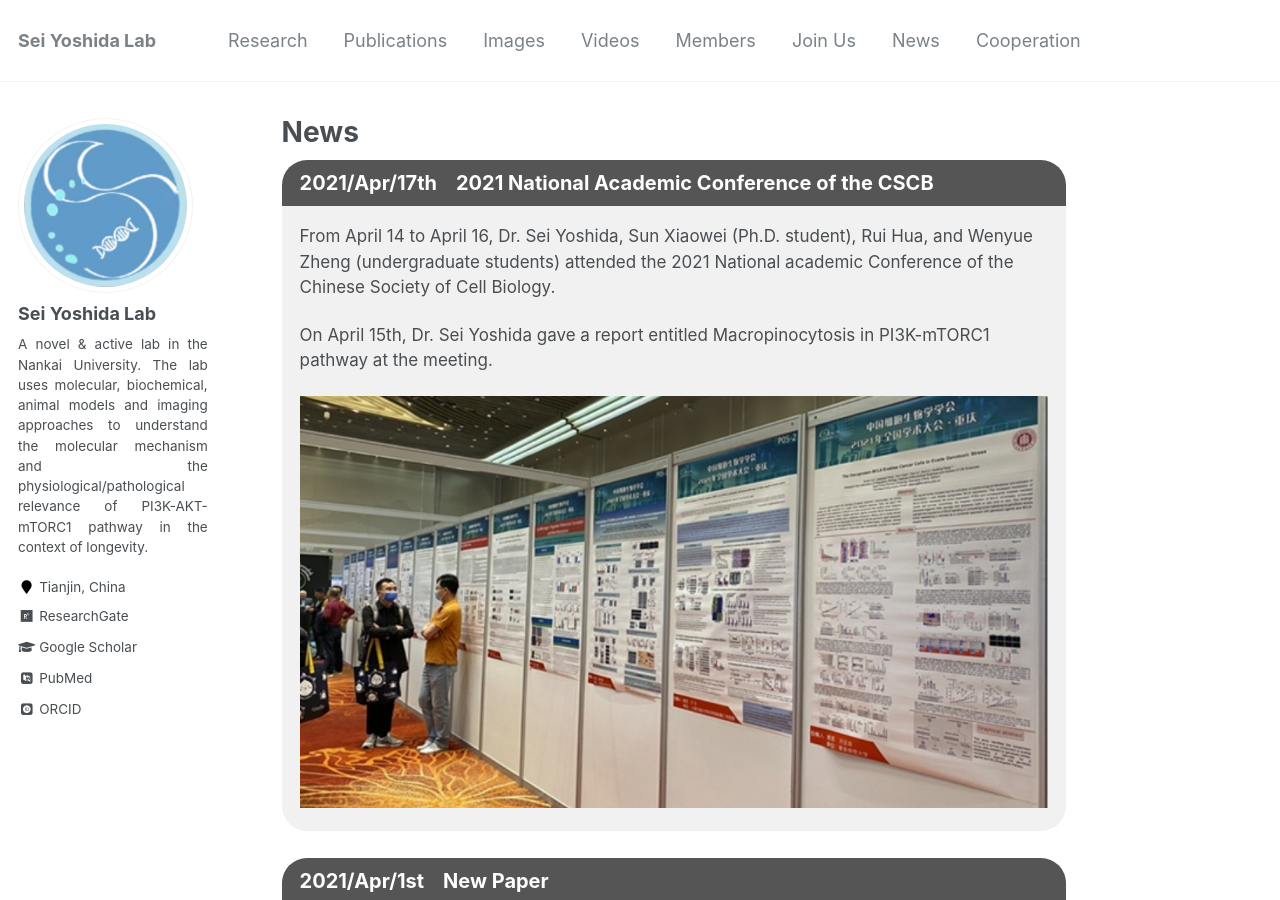
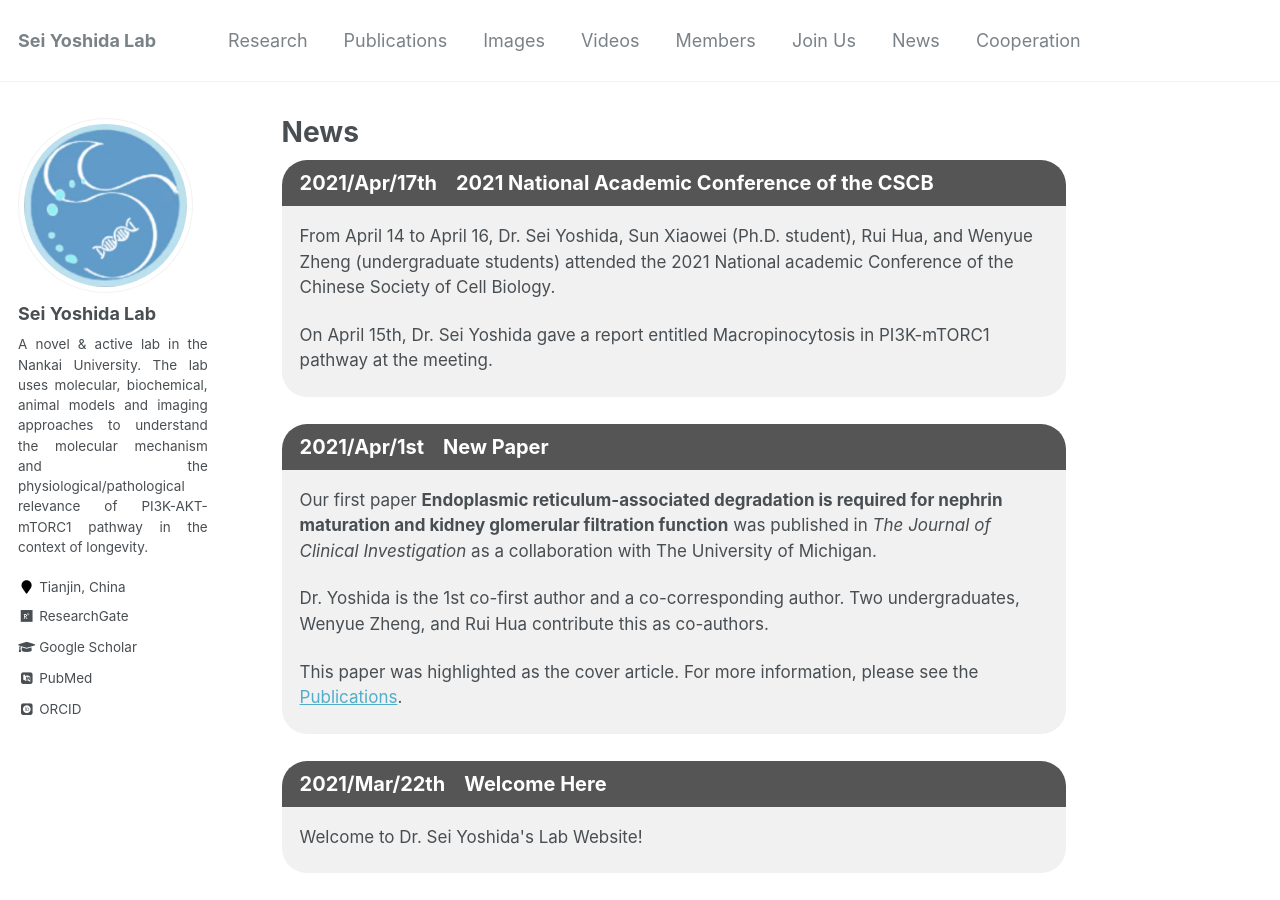
Before and after one commit to seiyoshida-lab/seiyoshida-lab.github.io, a Jekyll site: the page built from _pages/news.md, in a window 1280 px wide and 900 px high. Built offline with Jekyll 4.4.1, drawn with Linux system fonts in a browser that asks for light colours; some web fonts are replaced.

Commit message:
Update news.md

```diff
--- a/_pages/news.md
+++ b/_pages/news.md
@@ -42,7 +42,6 @@
 <div class="content">
   <p>From April 14 to April 16, Dr. Sei Yoshida, Sun Xiaowei (Ph.D. student), Rui Hua, and Wenyue Zheng (undergraduate students) attended the 2021 National academic Conference of the Chinese Society of Cell Biology.</p>
   <p>On April 15th, Dr. Sei Yoshida gave a report entitled Macropinocytosis in PI3K-mTORC1 pathway at the meeting.</p>
-  <p><img src="../images/20210415.jpg" style="float:none;"></p>
 </div>
   <br>
 <div class="li"><b>2021/Apr/1st &nbsp;&nbsp; New Paper</b></div>
```
